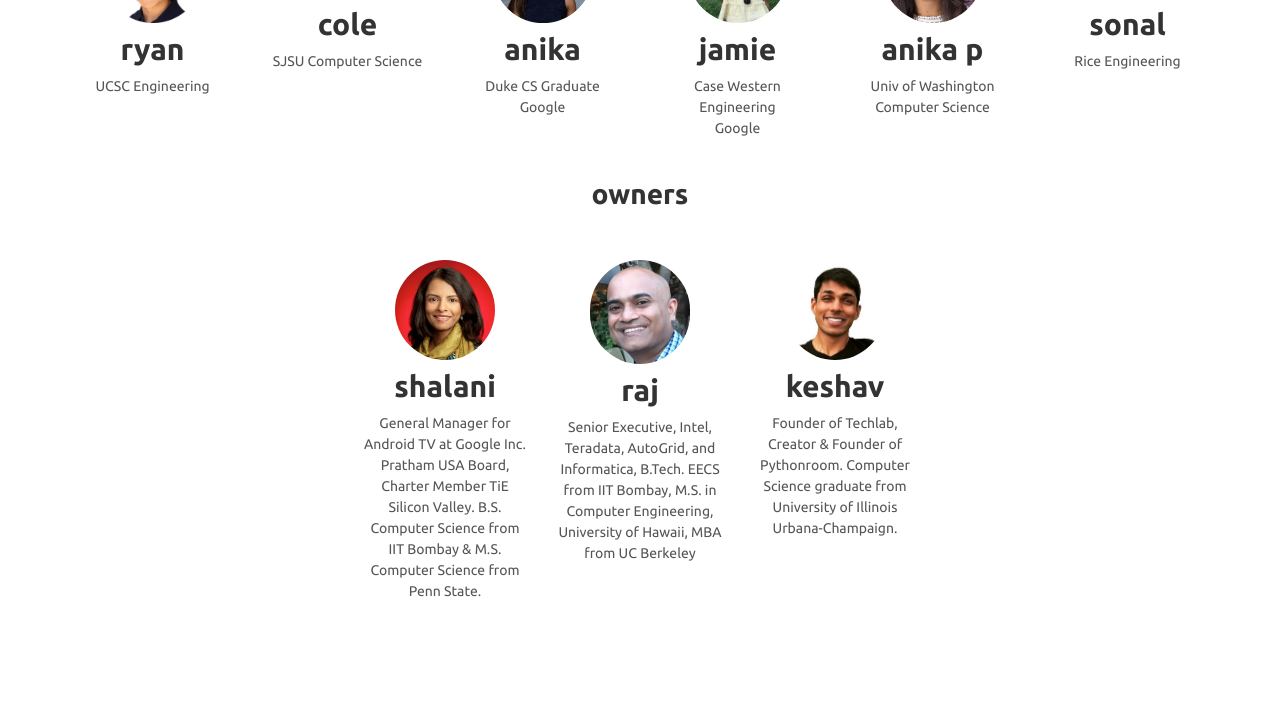
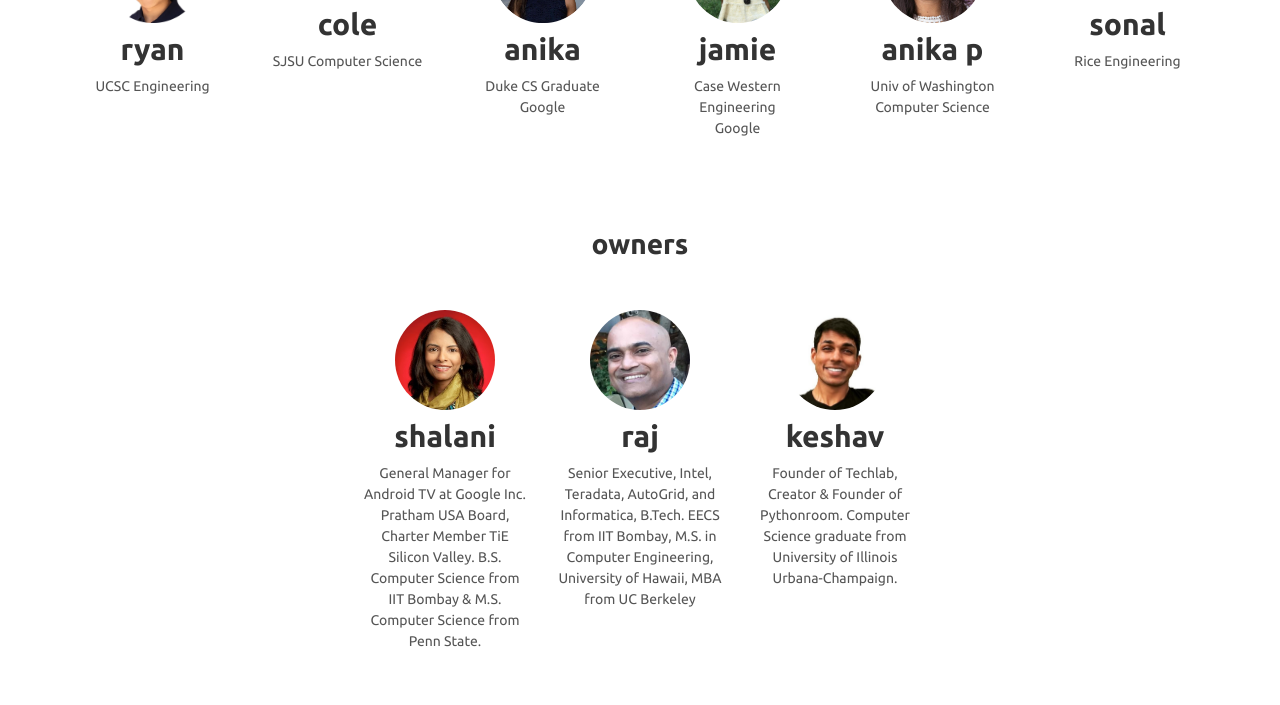
Before and after one commit to ryan-cheng/techlab-website, a plain HTML site: page about.html in a window 1280 px wide. Shown: the part 805-1510 px from the top of the page. Drawn offline with nearby package versions, Linux system fonts and the light colour scheme; some packages are replaced by stand-ins of ours; a script that the page names is missing; files whose address does not match are found by name; a web font is replaced by a local one.

Commit message:
fixed some padding on about

```diff
--- a/about.html
+++ b/about.html
@@ -100,28 +100,28 @@
         <h2 class="mt-40" style="font-weight:bolder;">tutors</h2>
         </center>
 		<div class="row counter-box text-center mt-50">
-			<div class="col-md-2">
+			<div class="col-md-2" style="padding-bottom: 50px;">
 				<div class="counter-item">
 	                <img src="images/tutors/Ryan.png" style="width:100px;">
 	                <h4 class="counter">ryan</h4>
 	                <span>UCSC Engineering</span>
 	            </div>
 			</div>
-			<div class="col-md-2">
+			<div class="col-md-2" style="padding-bottom: 50px;">
 				<div class="counter-item">
 	                <img src="images/tutors/Cole.png" style="width:100px;">
 	                <h4 class="counter">cole</h4>
 	                <span>SJSU Computer Science</span>
 	            </div>
 			</div>
-			<div class="col-md-2">
+			<div class="col-md-2" style="padding-bottom: 50px;">
 				<div class="counter-item">
 	                <img src="images/tutors/Anika.png" style="width:100px;">
 	                <h4 class="counter">anika</h4>
 	                <span>Duke CS Graduate<br> Google</span>
 	            </div>
 			</div>
-			<div class="col-md-2">
+			<div class="col-md-2" style="padding-bottom: 50px;">
 				<div class="counter-item">
 	                <img src="images/tutors/jamie.jpeg" style="width:100px; border-radius: 1000px;">
 	                <h4 class="counter">jamie</h4>
@@ -129,14 +129,14 @@
 	            </div>
 			</div>
 
-			<div class="col-md-2">
+			<div class="col-md-2" style="padding-bottom: 50px;">
 				<div class="counter-item">
 	                <img src="images/tutors/anikap.jpeg" style="width:100px; border-radius: 1000px;">
 	                <h4 class="counter">anika p</h4>
 	                <span>Univ of Washington <br>Computer Science</span>
 	            </div>
 			</div>
-			<div class="col-md-2">
+			<div class="col-md-2" style="padding-bottom: 50px;">
 				<div class="counter-item">
 	                <img src="images/tutors/Sonal.png" style="width:100px;">
 	                <h4 class="counter">sonal</h4>
@@ -148,21 +148,21 @@
         <h2 class="mt-40" style="font-weight:bolder;">owners</h2>
         </center>
         <div class="row counter-box text-center mt-50">
-            <div class="col-md-2 col-md-offset-3">
+            <div class="col-md-2 col-md-offset-3" style="padding-bottom: 50px;">
 				<div class="counter-item">
 	                <img src="images/tutors/shalini.jpeg" style="width:100px; border-radius: 1000px;">
 	                <h4 class="counter">shalani</h4>
 	                <span>General Manager for Android TV at Google Inc. Pratham USA Board, Charter Member TiE Silicon Valley. B.S. Computer Science from IIT Bombay & M.S. Computer Science from Penn State.</span>
 	            </div>
 			</div>
-            <div class="col-md-2">
+            <div class="col-md-2" style="padding-bottom: 50px;">
 				<div class="counter-item">
-	                <img src="images/tutors/raj.jpeg" style="width:100px; border-radius: 2000px;">
+	                <img src="images/tutors/raj.jpeg" style="width:100px; height:100px; border-radius: 2000px;">
 	                <h4 class="counter">raj</h4>
 	                <span>Senior Executive, Intel, Teradata, AutoGrid, and Informatica, B.Tech. EECS from IIT Bombay, M.S. in Computer Engineering, University of Hawaii, MBA from UC Berkeley</span>
 	            </div>
 			</div>
-            <div class="col-md-2">
+            <div class="col-md-2" style="padding-bottom: 50px;">
 				<div class="counter-item">
 	                <img src="images/tutors/keshav.jpeg" style="width:100px; border-radius: 1000px;">
 	                <h4 class="counter">keshav</h4>
```
